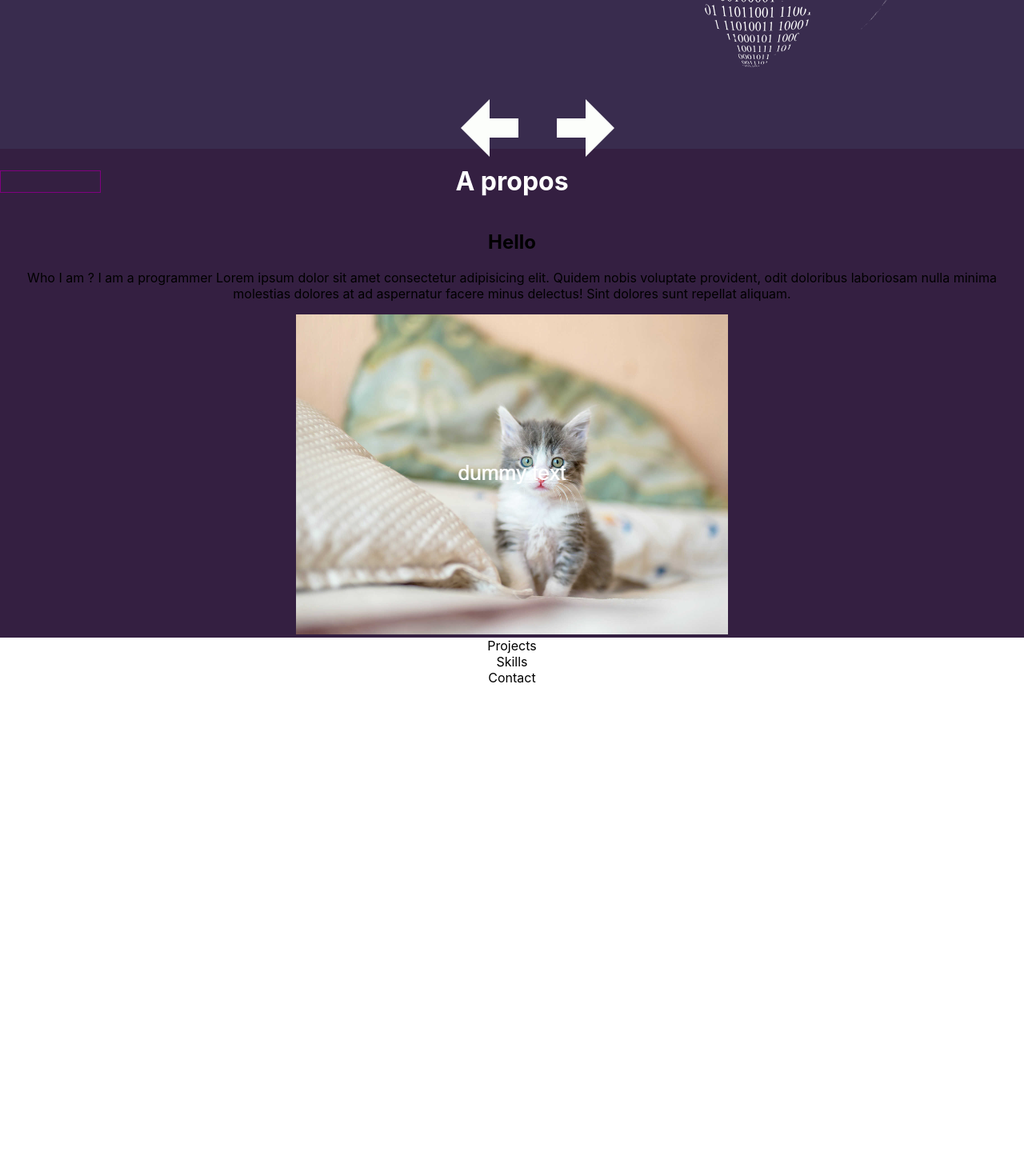
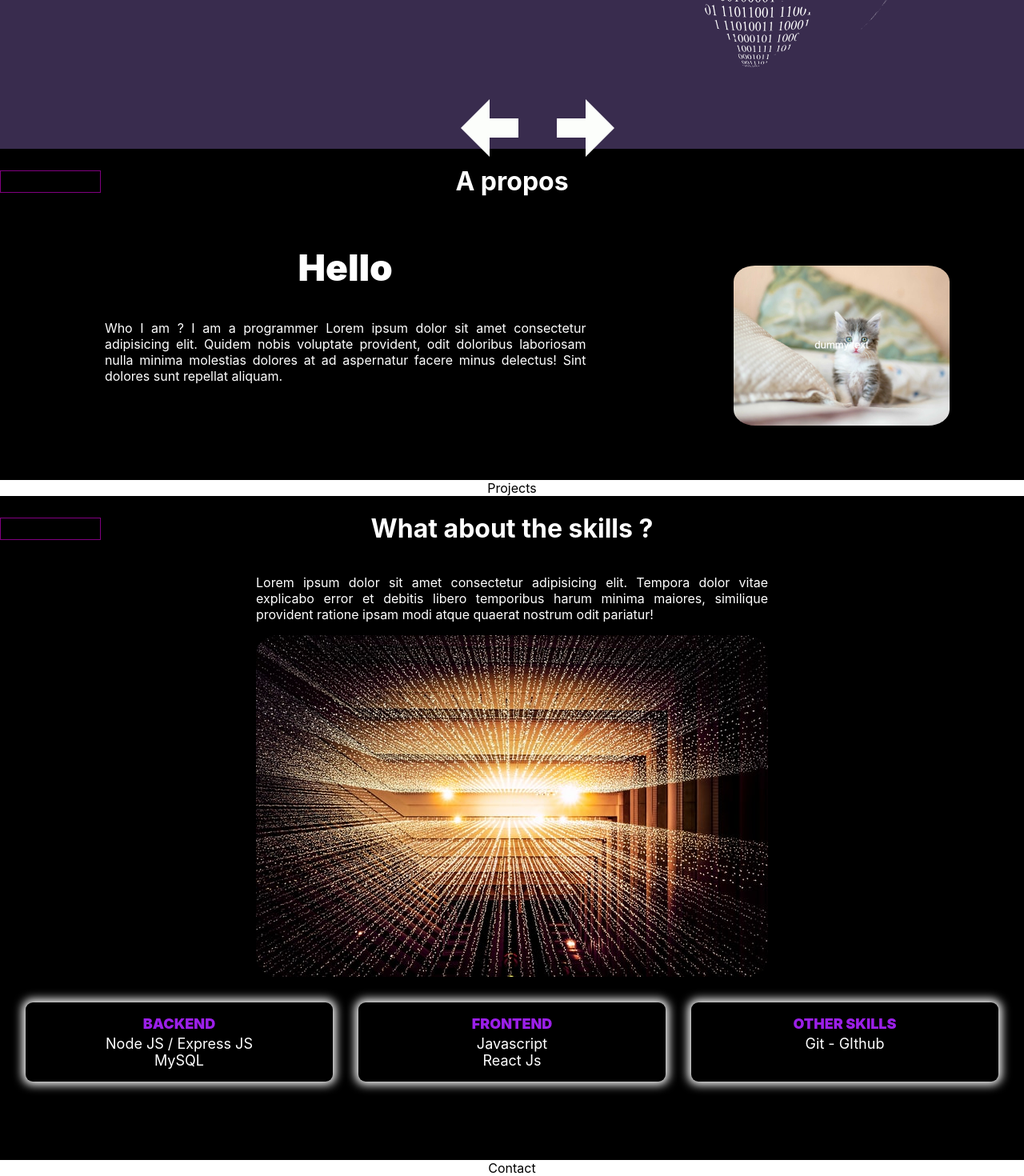
Before and after one commit to ChristelDeveza/Portfolio-first, a React (Vite) app: page / in a window 1280 px wide. Shown: the part 544-2014 px from the top of the page at 80% size. Before the commit the page ends 1401 px from the top, so only its background shows below. Built offline with nearby package versions, Linux system fonts and the light colour scheme.

Commit message:
skills component

```diff
--- a/src/Components/About.css
+++ b/src/Components/About.css
@@ -1,3 +1,35 @@
 .about {
-  background-color: rgb(52, 31, 65);
+  background-color: black;
+  padding-bottom: 5%;
 }
+
+.about-container {
+  display: flex;
+  justify-content: space-around;
+
+}
+
+.about-container .about-text {
+  width:47%;
+  margin-left: 3%;
+}
+
+.about-container .photo .photo-of-me {
+height: 200px;
+border-radius: 10%;
+margin-top: 4rem;
+}
+
+h2 {
+  color: white;
+}
+
+.about-container .about-text h2 {
+  font-weight: 900;
+  font-size: 46px;
+}
+
+p {
+  color: white;
+  text-align: justify;
+}
--- /dev/null
+++ b/src/Components/Skills.css
@@ -0,0 +1,98 @@
+.skills {
+  background-color: black;
+  padding-bottom: 5%;
+}
+
+.skills .list ul {
+  color: white;
+  list-style: none;
+  padding: 0;
+  text-align: center;
+}
+
+.skills-container {
+  display: flex;
+  flex-direction: column;
+}
+
+.skills-container .list {
+  flex-basis: 33%;
+  background-color: black;
+  box-shadow: 0 0 12px 4px white;
+  border-radius: 9px;
+  margin-bottom: 2px ;
+}
+
+.skills .list ul li {
+  display: flex;
+  flex-direction: row;
+  justify-content: center;
+  font-size:18px;
+}
+
+.skills p {
+  width: 50%;
+  padding-left: 25%;
+  padding-right: 25%;
+  text-align: justify;
+}
+
+.skills-container .img-skills {
+ width: fit-content;
+ align-self: center;
+ border-radius: 25px;
+ animation: myAnim 2s ease 0s 1 normal forwards;
+}
+
+@keyframes myAnim {
+	0% {
+		animation-timing-function: ease-in;
+		opacity: 1;
+		transform: translateY(-45px);
+	}
+
+	24% {
+		opacity: 1;
+	}
+
+	40% {
+		animation-timing-function: ease-in;
+		transform: translateY(-24px);
+	}
+
+	65% {
+		animation-timing-function: ease-in;
+		transform: translateY(-12px);
+	}
+
+	82% {
+		animation-timing-function: ease-in;
+		transform: translateY(-6px);
+	}
+
+	93% {
+		animation-timing-function: ease-in;
+		transform: translateY(-4px);
+	}
+
+	25%,
+	55%,
+	75%,
+	87% {
+		animation-timing-function: ease-out;
+		transform: translateY(0px);
+	}
+
+	100% {
+		animation-timing-function: ease-out;
+		opacity: 1;
+		transform: translateY(0px);
+	}
+}
+
+.skills-container .box-skills {
+  display: flex;
+  flex-direction: row;
+  gap:2rem;
+  margin: 2rem;
+}
--- a/src/Components/Skills.jsx
+++ b/src/Components/Skills.jsx
@@ -1,9 +1,58 @@
-import React from 'react'
+import React from 'react';
+import PageHeader from './PageHeader';
+import './Skills.css';
+import imgSkills from '../Img/skills.jpg';
 
 function Skills() {
+  const listTitleStyle = {
+    fontWeight: 900,
+    color: '#9B1FE8',
+    marginBottom: '4px',
+  };
+  const backendSkills = (
+    <ul>
+      <li style={listTitleStyle}>BACKEND</li>
+      <li>Node JS / Express JS</li>
+      <li>MySQL</li>
+    </ul>
+  );
+
+  const frontendSkills = (
+    <ul>
+      <li style={listTitleStyle}>FRONTEND</li>
+      <li>Javascript</li>
+      <li>React Js</li>
+    </ul>
+  );
+
+  const otherSkills = (
+    <ul>
+      <li style={listTitleStyle}>OTHER SKILLS</li>
+      <li>Git - GIthub</li>
+    </ul>
+  );
+
+  const totalSkills = [backendSkills, frontendSkills, otherSkills];
+
   return (
-    <div>Skills</div>
-  )
+    <div className='skills'>
+      <PageHeader title={'What about the skills ?'} />
+      <p>
+        Lorem ipsum dolor sit amet consectetur adipisicing elit. Tempora dolor
+        vitae explicabo error et debitis libero temporibus harum minima maiores,
+        similique provident ratione ipsam modi atque quaerat nostrum odit
+        pariatur!
+      </p>
+      <div className='skills-container'>
+        <img className='img-skills' src={imgSkills} alt='skill-img' />
+        <div className='box-skills'>
+          {totalSkills.map((skills) => {
+            return <div className='list'>{skills}</div>;
+          })}
+        </div>
+      </div>
+    </div>
+  );
 }
 
-export default Skills
+export default Skills;
```
Also changed, not shown: src/Img/skills.jpg (added).
